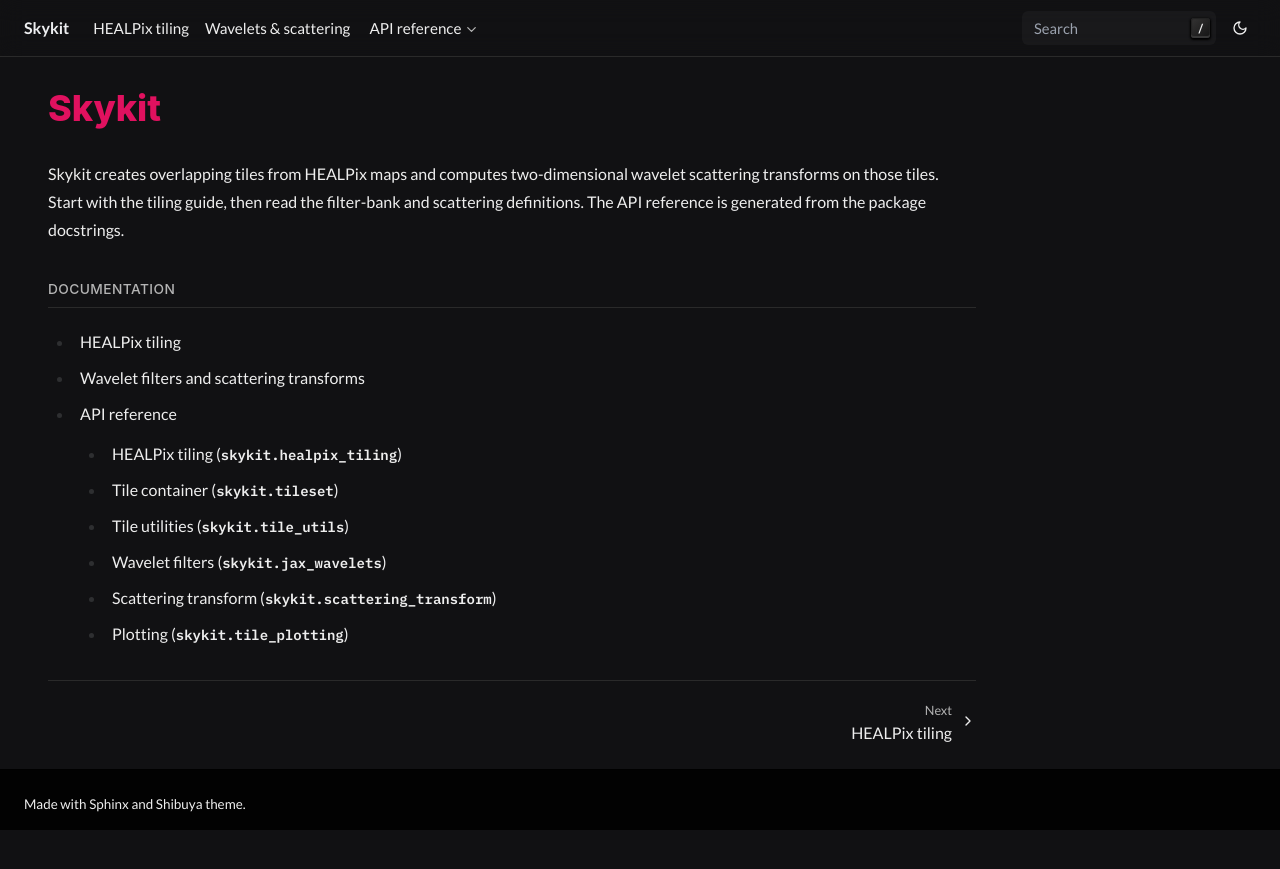
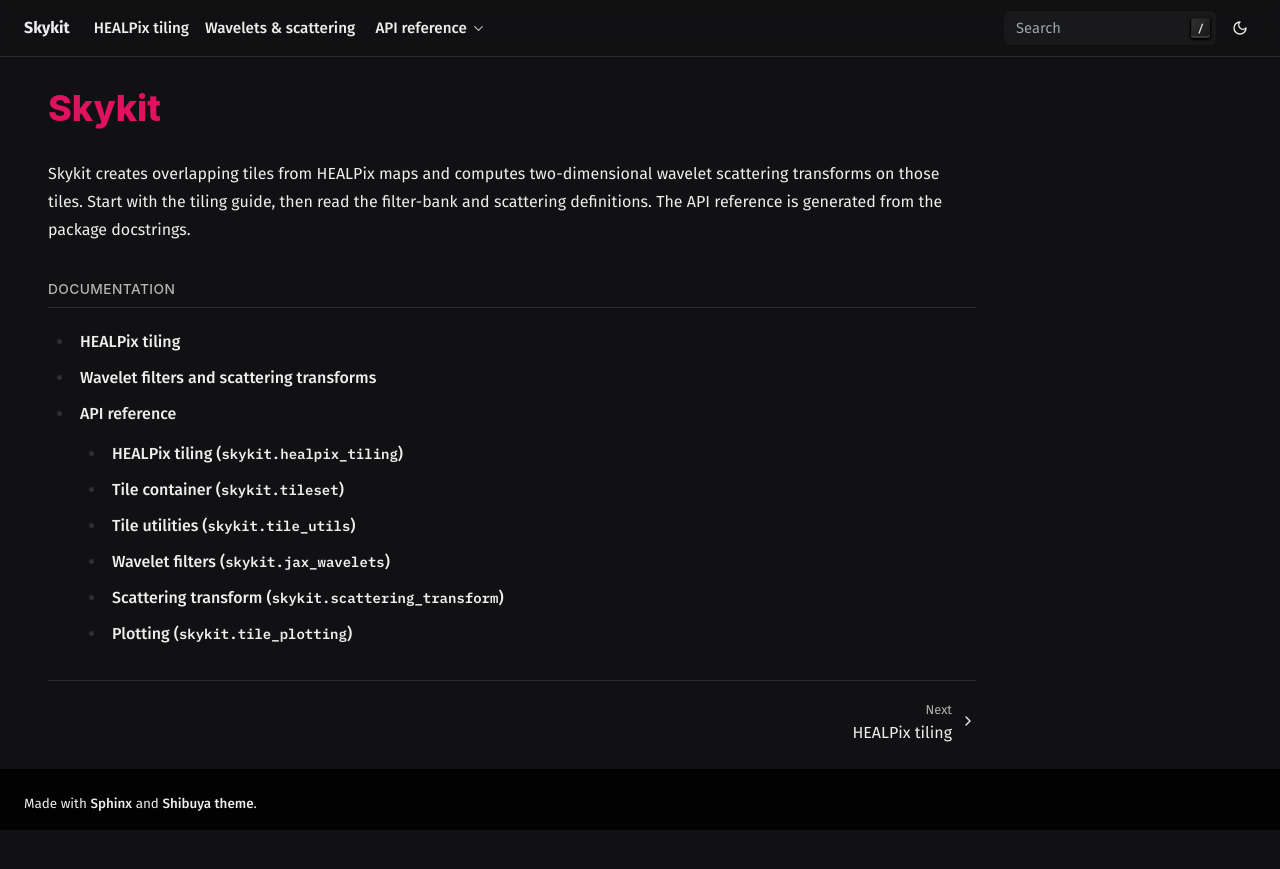
Before and after one commit to 1cosmologist/skykit, a Sphinx documentation site: the page built from docs/index.md, in a window 1280 px wide. Shown: the top 869 px of the page. Built offline with Sphinx 7.4.7, drawn with Linux system fonts in a browser that asks for light colours; some web fonts are replaced; the version number could not be read and is left out.

Commit message:
fira sans

```diff
--- a/docs/_templates/partials/webfonts.html
+++ b/docs/_templates/partials/webfonts.html
@@ -1,13 +1,13 @@
 <link rel="preconnect" href="https://fonts.googleapis.com">
 <link rel="preconnect" href="https://fonts.gstatic.com" crossorigin>
-<!-- <link href="https://fonts.googleapis.com/css2?family=Montserrat:wght@600;700&display=swap" rel="stylesheet"> -->
-<link href="https://fonts.googleapis.com/css2?family=IBM+Plex+Mono:ital,wght@0,100;0,200;0,300;0,400;0,500;0,
-600;0,700;1,100;1,200;1,300;1,400;1,500;1,600;1,700&family=Instrument+Serif:ital@0;1&family=Lato:ital,wght@0,
-100;0,300;0,400;0,700;0,900;1,100;1,300;1,400;1,700;1,900&display=swap" rel="stylesheet">
+<link href="https://fonts.googleapis.com/css2?family=Fira+Sans:ital,wght@0,100;0,200;0,300;0,400;0,500;0,600;0,700;0,
+800;0,900;1,100;1,200;1,300;1,400;1,500;1,600;1,700;1,800;1,900&family=IBM+Plex+Mono:ital,wght@0,100;0,200;0,300;0,400;
+0,500;0,600;0,700;1,100;1,200;1,300;1,400;1,500;1,600;1,700&family=Instrument+Serif:ital@0;1&display=swap" rel="stylesheet">
+
 <style>
 :root {
   --sy-f-heading: 'Instrument Serif', var(--sy-f-sys), sans-serif;
-  --sy-f-text: 'Lato', var(--sy-f-sys), sans-serif;
+  --sy-f-text: 'Fira Sans', var(--sy-f-sys), sans-serif;
   --sy-f-mono: 'IBM Plex Mono', var(--sy-f-sys), sans-serif;
 }
 </style>
```
